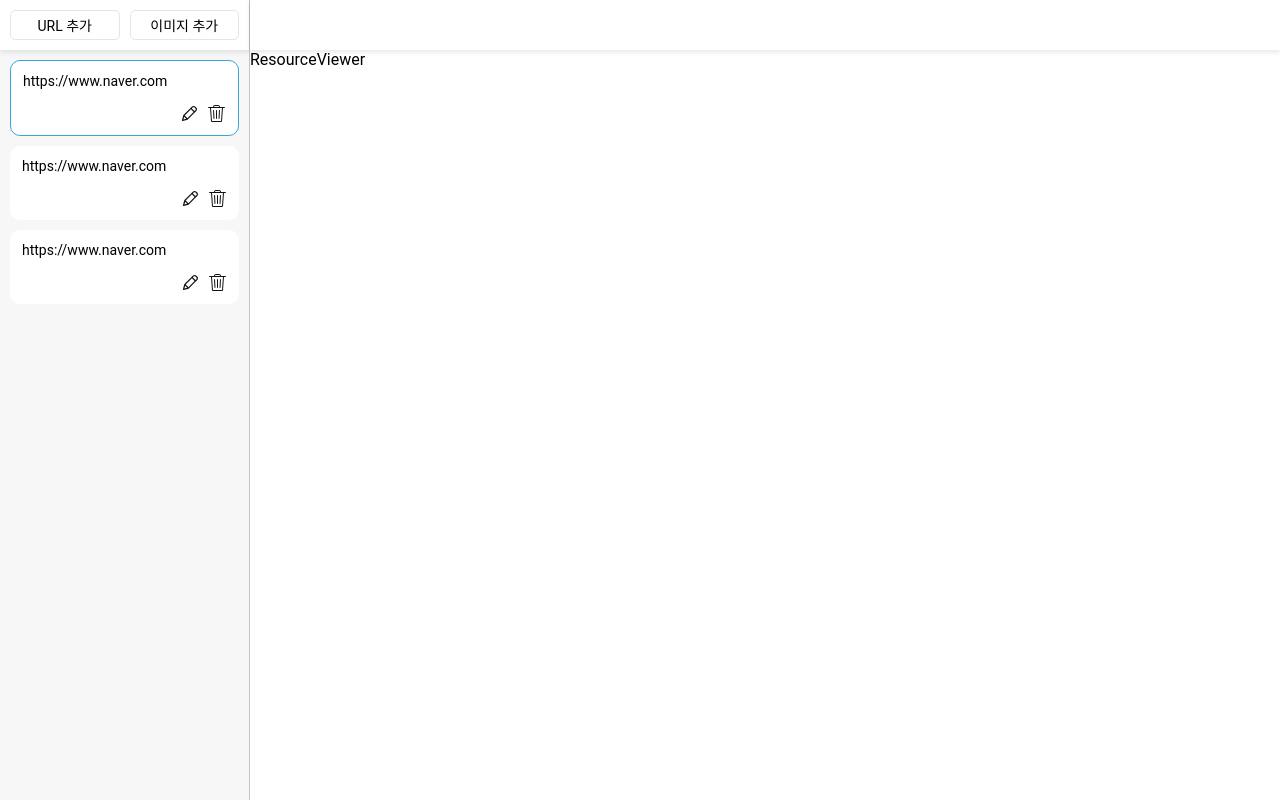
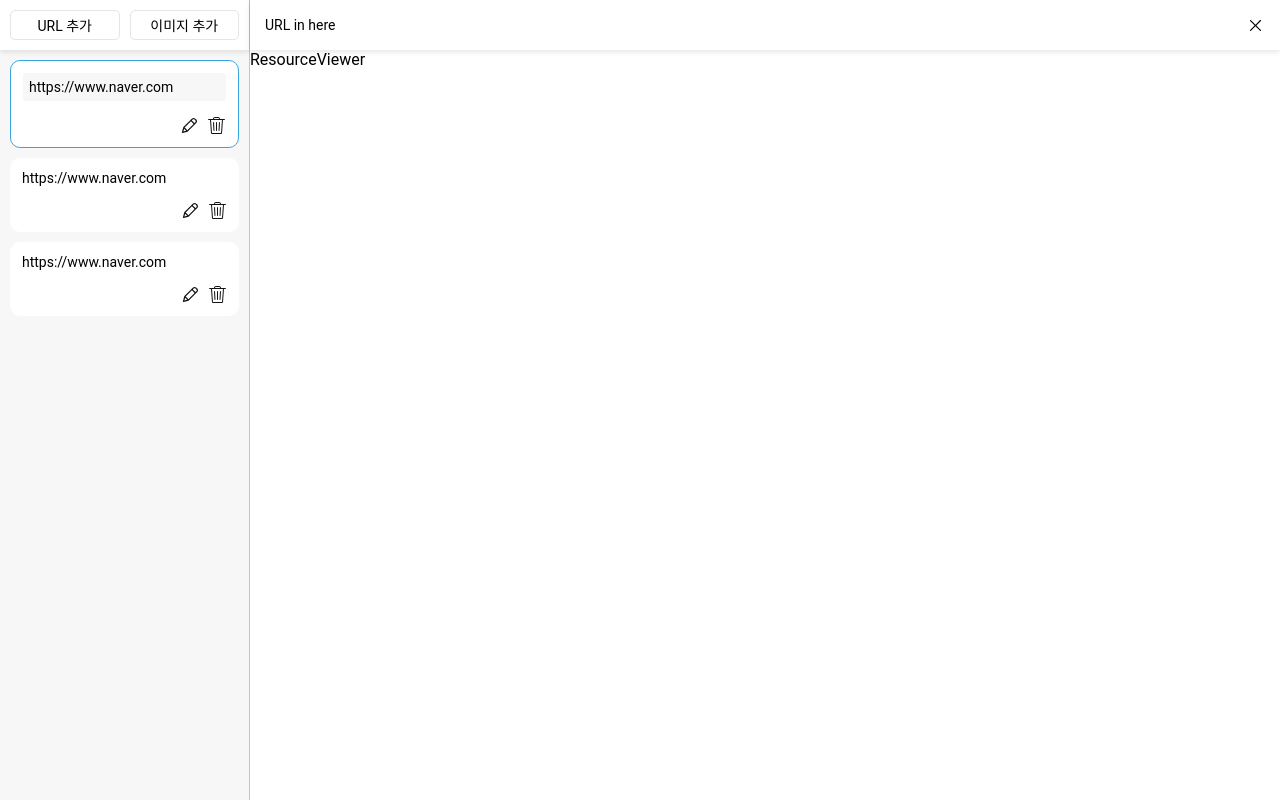
Before and after one commit to jiwonMe/typed-resource, a React (Vite) app: page / in a window 1280 px wide. Both pictures are taken after a click on the button 189 px from the left and 113 px from the top of the page. Built offline with nearby package versions, Linux system fonts and the light colour scheme.

Commit message:
add: Input component

```diff
--- a/src/components/ui/ActionButton.tsx
+++ b/src/components/ui/ActionButton.tsx
@@ -1,7 +1,8 @@
 import styled from 'styled-components';
+import { removePropFromObject } from '../../utils/removePropsFromObject';
 // import { TypedIcon } from 'typed-design-system';
 
-interface ActionButtonProps extends React.HTMLAttributes<HTMLButtonElement> {
+interface ActionButtonProps extends React.ButtonHTMLAttributes<HTMLButtonElement> {
   // prop type of TypedIcon;
   // icon: React.ComponentProps<typeof TypedIcon>['icon'];
   icon: string;
@@ -9,7 +10,7 @@
 
 const ActionButton = (props: ActionButtonProps) => {
   return (
-    <ActionButtonLayout>
+    <ActionButtonLayout {...removePropFromObject(props, 'icon')}>
       {/* <TypedIcon icon={props.icon} /> */}
       <img src={props.icon} />
     </ActionButtonLayout>
--- a/src/components/ui/Button.tsx
+++ b/src/components/ui/Button.tsx
@@ -1,7 +1,7 @@
 import styled from 'styled-components';
 import { Body } from '../../designsystem/Typography';
 
-interface ButtonProps extends React.HTMLAttributes<HTMLButtonElement> {}
+interface ButtonProps extends React.ButtonHTMLAttributes<HTMLButtonElement> {}
 
 const Button = (props: ButtonProps) => {
   return (
--- /dev/null
+++ b/src/components/ui/Input.tsx
@@ -0,0 +1,34 @@
+import styled from 'styled-components';
+
+interface InputProps extends React.InputHTMLAttributes<HTMLInputElement> {}
+const Input = (props: InputProps) => {
+  return (
+    <InputLayout {...props} />
+  )
+}
+
+export default Input
+
+const InputLayout = styled.input`
+  // clear default styles
+  background: none;
+  border: none;
+  padding: 0;
+  font: inherit;
+  cursor: pointer;
+  outline: inherit;
+
+  // custom styles
+  padding: 6px;
+
+  border-radius: 3px;
+  background: var(--gray-gray-97, #F7F7F7);
+
+  &:focus {
+    outline: 1px solid var(--system-blue-50, #38A5E1);
+  }
+
+  font-size: 14px;
+
+  box-sizing: border-box;
+`
--- a/src/components/ui/ResourceCard.tsx
+++ b/src/components/ui/ResourceCard.tsx
@@ -3,7 +3,11 @@
 import ActionButton from './ActionButton';
 import editIcon from '../../assets/icon/edit-small.svg';
 import trashIcon from '../../assets/icon/trash-small.svg';
+import { useState } from 'react';
+import Input from './Input';
 
+
+type Mode = 'view' | 'edit';
 interface ResourceCardProps extends React.HTMLAttributes<HTMLDivElement> {
   resourceType: 'url' | 'image';
   resource: string;
@@ -12,13 +16,30 @@
 }
 
 const ResourceCard = (props: ResourceCardProps) => {
+  const [mode, setMode] = useState<Mode>('view');
+
+  const toggleMode = () => {
+    if (mode === 'view') {
+      setMode('edit');
+    } else {
+      setMode('view');
+    }
+  }
+
   return (
     <ResourceCardLayout
       selected={props.selected}
     >
-      <Body>{props.resource || 'untitled'}</Body>
+      {
+        mode === 'view' ?
+        <Body>{props.resource || 'untitled'}</Body> :
+        <Input value={props.resource} />
+      }
       <ActionButtonWrapper>
-        <ActionButton icon={editIcon} />
+        <ActionButton
+          icon={editIcon}
+          onClick={toggleMode}
+        />
         <ActionButton icon={trashIcon} />
       </ActionButtonWrapper>
     </ResourceCardLayout>
--- a/src/components/ui/ResourceViewer.tsx
+++ b/src/components/ui/ResourceViewer.tsx
@@ -1,10 +1,16 @@
 import styled from 'styled-components';
 import TopBar from './TopBar';
+import { Body } from '../../designsystem/Typography';
+import ActionButton from './ActionButton';
+import closeIcon from '../../assets/icon/close-small.svg';
 
 const ResourceViewer = () => {
   return (
     <ResourceViewerLayout>
-      <ResourceViewerHeader />
+      <ResourceViewerHeader>
+        <Body>URL in here</Body>
+        <ActionButton icon={closeIcon} />
+      </ResourceViewerHeader>
       ResourceViewer
     </ResourceViewerLayout>
   )
--- /dev/null
+++ b/src/utils/removePropsFromObject.ts
@@ -0,0 +1,18 @@
+function removePropFromObject<T extends Object>(obj: T, prop: keyof T): Object {
+  const newObj = { ...obj };
+  delete newObj[prop];
+  return newObj as Omit<T, typeof prop>;
+}
+
+function removePropsFromObject<T extends Object>(
+  obj: T,
+  props: (keyof T)[]
+): Object {
+  const newObj = { ...obj };
+  props.forEach((prop) => {
+    delete newObj[prop];
+  });
+  return newObj as Omit<T, (typeof props)[number]>;
+}
+
+export { removePropFromObject, removePropsFromObject };
```
